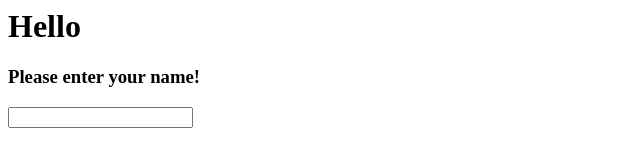
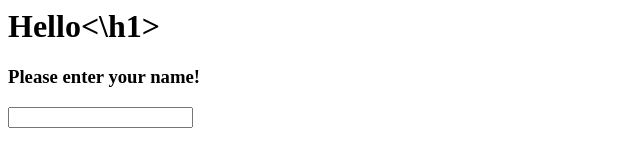
Before and after one commit to bergstenarn/greeter, a plain HTML site: page index.html in a window 1280 px wide. Shown: the whole page, without its empty margins (0-640 px from the left). Drawn offline with Linux system fonts and the light colour scheme.

Commit message:
Added Hello message

```diff
--- a/index.html
+++ b/index.html
@@ -3,7 +3,7 @@
 		<title>Welcome to our web site</title>
 	</head>
 	<body>
-		<h1> Hello </h1>
+		<h1>Hello<\h1>
 		<h3>Please enter your name! </h3>
 		<input type="text" name="uname">
 	</body>
```
